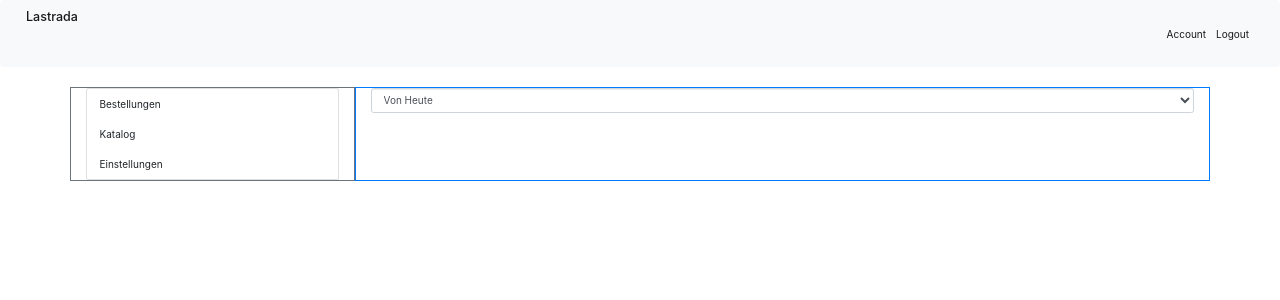
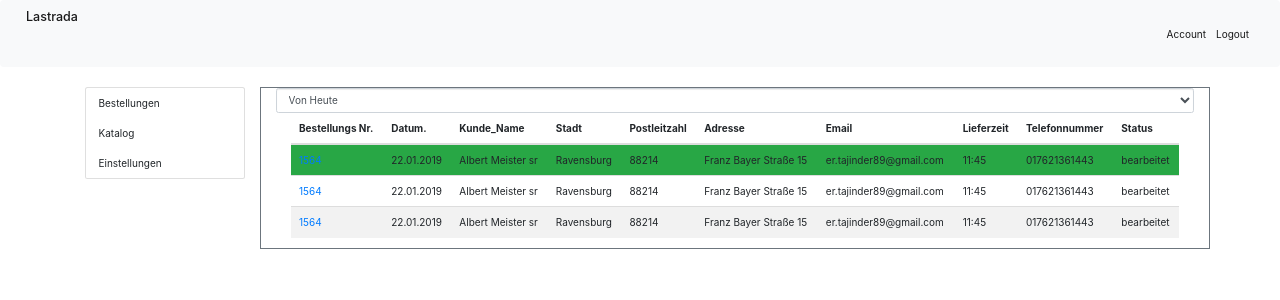
Before and after one commit to tsingh38/websitefrontend, an Angular app: page /control/orders in a window 1280 px wide. Shown: the top 300 px of the page. Built offline with nearby package versions, Linux system fonts and the light colour scheme.

Commit message:
dummy table implementierung

```diff
--- a/src/app/controlpanel/controlpanel.component.html
+++ b/src/app/controlpanel/controlpanel.component.html
@@ -17,7 +17,7 @@
 </nav>
 <div class="container">
   <div class="row">
-    <div class="col-3 border border-secondary sticky-top">
+    <div class="col-2 sticky-top">
       <ul class="list-group">
 
         <li class="list-group-item active" [ngClass]="{'active': step=='step1'}" (click)="step='step1'" [routerLink]="['orders']">Bestellungen</li>
@@ -25,6 +25,6 @@
         <li class="list-group-item" [ngClass]="{'active': step=='step3'}" (click)="step='step3'">Einstellungen</li>
       </ul>
     </div>
-    <div class="col-9 border border-primary"><router-outlet></router-outlet></div>
+    <div class="col-10 border border-secondary"><router-outlet></router-outlet></div>
   </div>
 </div>
--- a/src/app/controlpanel/orders-overview/orders-overview.component.html
+++ b/src/app/controlpanel/orders-overview/orders-overview.component.html
@@ -13,4 +13,60 @@
     <option>Von diesen Monat</option>
 </select>
   </div>
+  <table class="table table-striped">
+    <thead>
+        <tr>
+            <th>Bestellungs Nr.</th>
+            <th>Datum.</th>
+            <th>Kunde_Name</th>
+            <th>Stadt</th>
+            <th>Postleitzahl</th>
+            <th>Adresse</th>
+            <th>Email</th>
+            <th>Lieferzeit</th>
+            <th>Telefonnummer</th>
+            <th>Status</th>
+        </tr>
+    </thead>
+    <tbody>
+        <tr class="bg-success">
+          <td><a href="#">1564</a></td>
+            <td>22.01.2019</td>
+            <td>Albert Meister sr</td>
+            <td>Ravensburg</td>
+            <td>88214</td>
+            <td>Franz Bayer Straße 15</td>
+            <td>er.tajinder89@gmail.com</td>
+            <td>11:45</td>
+            <td>017621361443</td>
+            <td>bearbeitet</td>
+        </tr>
+        <tr>
+          <td><a href="#">1564</a></td>
+          <td>22.01.2019</td>
+          <td>Albert Meister sr</td>
+          <td>Ravensburg</td>
+          <td>88214</td>
+          <td>Franz Bayer Straße 15</td>
+          <td>er.tajinder89@gmail.com</td>
+          <td>11:45</td>
+          <td>017621361443</td>
+          <td>bearbeitet</td>
+      </tr>
+      <tr>
+        <td><a href="#">1564</a></td>
+        <td>22.01.2019</td>
+        <td>Albert Meister sr</td>
+        <td>Ravensburg</td>
+        <td>88214</td>
+        <td>Franz Bayer Straße 15</td>
+        <td>er.tajinder89@gmail.com</td>
+        <td>11:45</td>
+        <td>017621361443</td>
+        <td>bearbeitet</td>
+    </tr>
+
+    </tbody>
+</table>
+
 </div>
```
